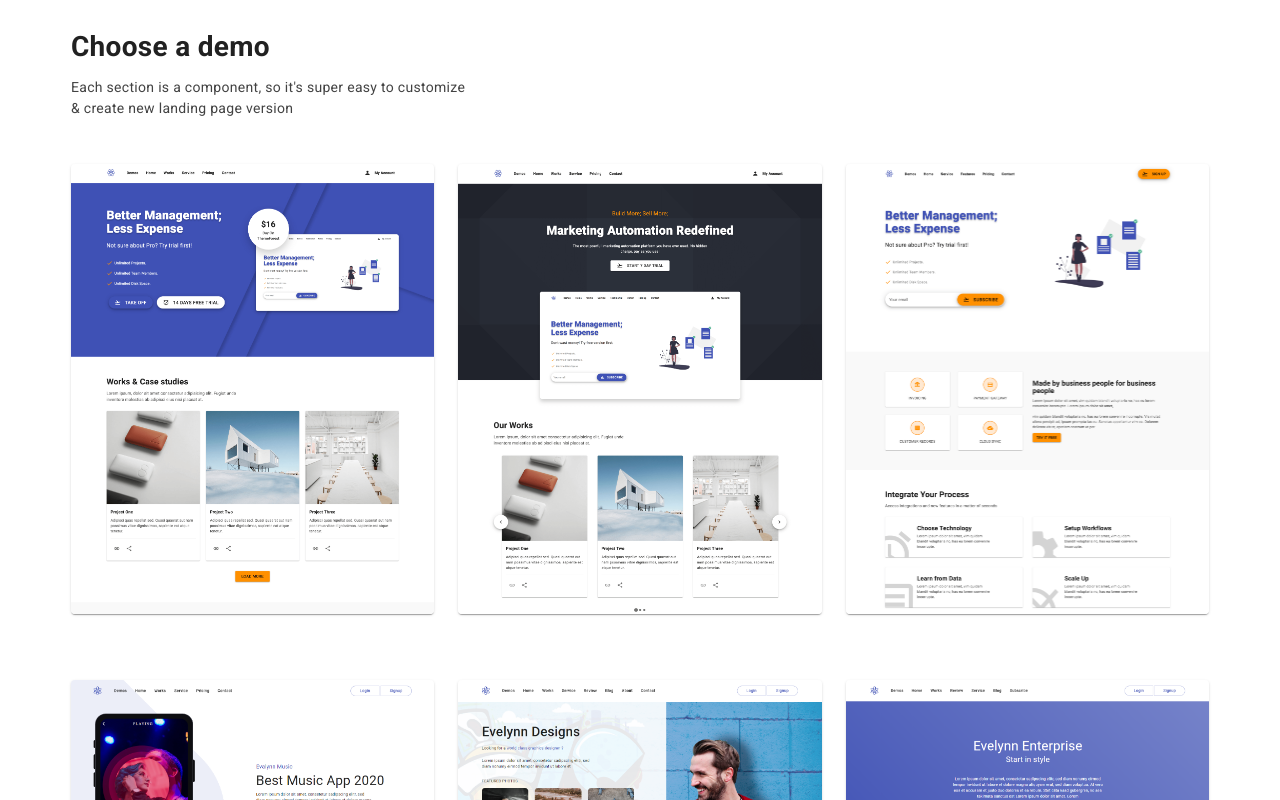
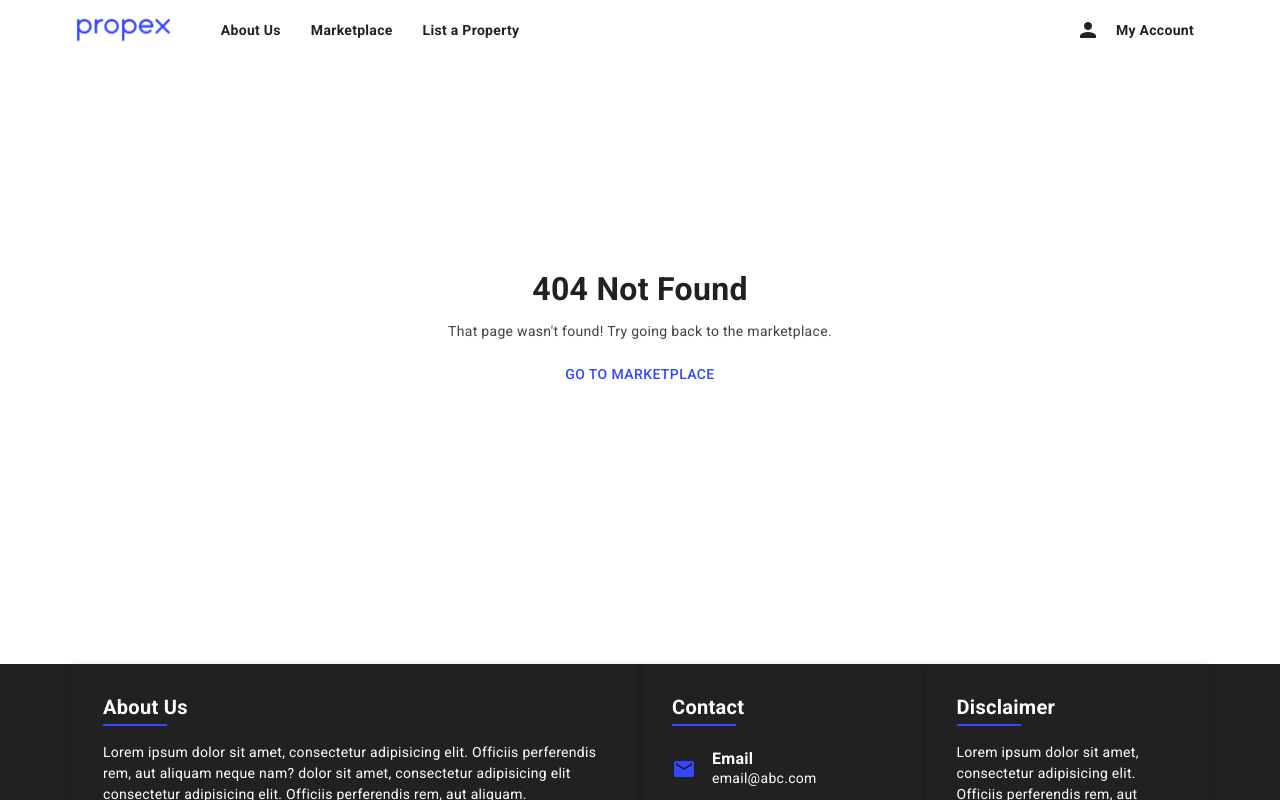
Before and after one commit to Propex-Technology/frontend, a React (Create React App) app: page / in a window 1280 px wide. Before the commit this address led to /demos. Built offline with nearby package versions, Linux system fonts and the light colour scheme; what react-google-maps would draw is missing.

Commit message:
Added not found

```diff
--- a/src/App.js
+++ b/src/App.js
@@ -29,6 +29,7 @@ import Landing12 from "./home/Landing12";
 
 import MarketplacePage from "./pages/Marketplace";
 import AssetPage from "./pages/Asset";
+import NotFoundPage from "./pages/NotFound";
 
 function App() {
   return (
@@ -58,10 +59,11 @@ function App() {
 
 
               <Route path="/marketplace" component={MarketplacePage} />
-              <Route path="/asset" component={AssetPage}>
+              <Route path="/asset" component={NotFoundPage}>
                 {/* I think you add more routes here */}
               </Route>
-              <Redirect path="/" exact to="demos" />
+              <Route path="*" component={NotFoundPage} />
+              <Redirect path="/" exact to="marketplace" />
             </Switch>
           </BrowserRouter>
         </Scrollbar>
--- a/src/pages/Marketplace/MarketCards.jsx
+++ b/src/pages/Marketplace/MarketCards.jsx
@@ -37,7 +37,7 @@ const SliderNoThumb = withStyles(theme => ({
   }
 }))(Slider);
 
-// TODO: remaining information data
+// TODO: remaining information
 const AssetCard = props => {
   const classes = useStyles();
 
@@ -99,7 +99,7 @@ const MarketCards = () => {
   if(assetList === undefined) {
     setAssetList(0);
     fetch(`${backendURL}/assets/get/shortlist/30/0`)
-    .then(res => res.json())
+    .then(res => { return res.json(); })
     .then(res => {
       if (res.success) setAssetList(res.data);
       else setAssetList(-1);
--- /dev/null
+++ b/src/pages/NotFound.jsx
@@ -0,0 +1,34 @@
+import React, { useEffect } from "react";
+import { scrollTo } from "../utils";
+import Footer1 from "../home/sections/Footer1";
+import Header from "../components/Header";
+import { Button } from "@mui/material";
+import Link from '@mui/material/Link';
+
+const NotFound = () => {
+  useEffect(() => {
+    scrollTo("root");
+  }, [scrollTo]);
+
+  return (
+    <div className="landing">
+      <Header />
+      <div className="section section-404" id="404">
+        <div className="container" style={{ height: "600px" }}>
+          <div style={{ height: "100%", display: "flex", alignItems: "center", justifyContent: "center" }}>
+            <div className="text-center">
+              <h1>404 Not Found</h1>
+              <p>That page wasn't found! Try going back to the marketplace.</p>
+              <Button color="primary">
+                <Link href="/marketplace">Go to Marketplace</Link>
+              </Button>
+            </div>
+          </div>
+        </div>
+      </div>
+      <Footer1 />
+    </div>
+  );
+};
+
+export default NotFound;
```
